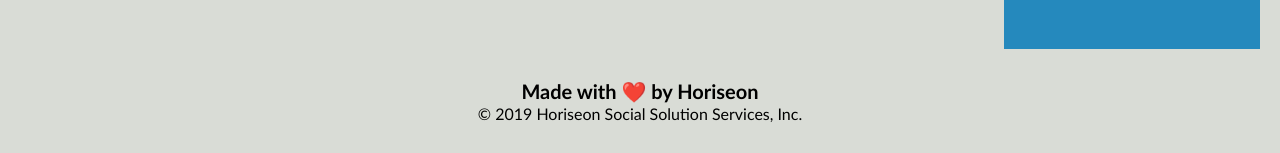
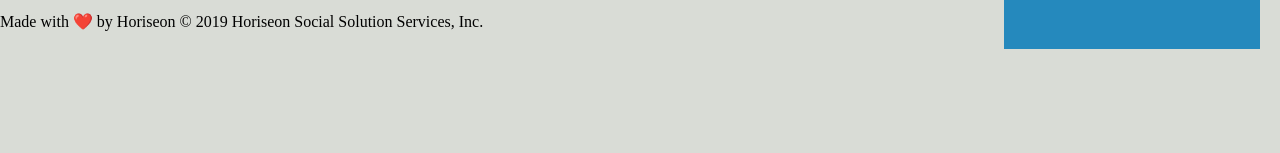
Before and after one commit to LeonieWhitehead/bootcamp-week-1, a plain HTML site: page 01-html-git-github-module/04-code-refactor-lesson/challenge/starter/index.html in a window 1280 px wide. Shown: the part 1870-2023 px from the top of the page. After the commit the page ends 1919 px from the top, so only its background shows below. Drawn offline with Linux system fonts and the light colour scheme.

Commit message:
condensed footer code

```diff
--- a/01-html-git-github-module/04-code-refactor-lesson/challenge/starter/index.html
+++ b/01-html-git-github-module/04-code-refactor-lesson/challenge/starter/index.html
@@ -71,12 +71,16 @@
             </p>
         </div>
     </div>
-    <div class="footer">
-        <h2>Made with ❤️️ by Horiseon</h2>
+
+</body>
+    <footer>
+
         <p>
+            Made with ❤️️ by Horiseon
             &copy; 2019 Horiseon Social Solution Services, Inc.
         </p>
-    </div>
-</body>
+    </footer>
+
+
 
 </html>
```
